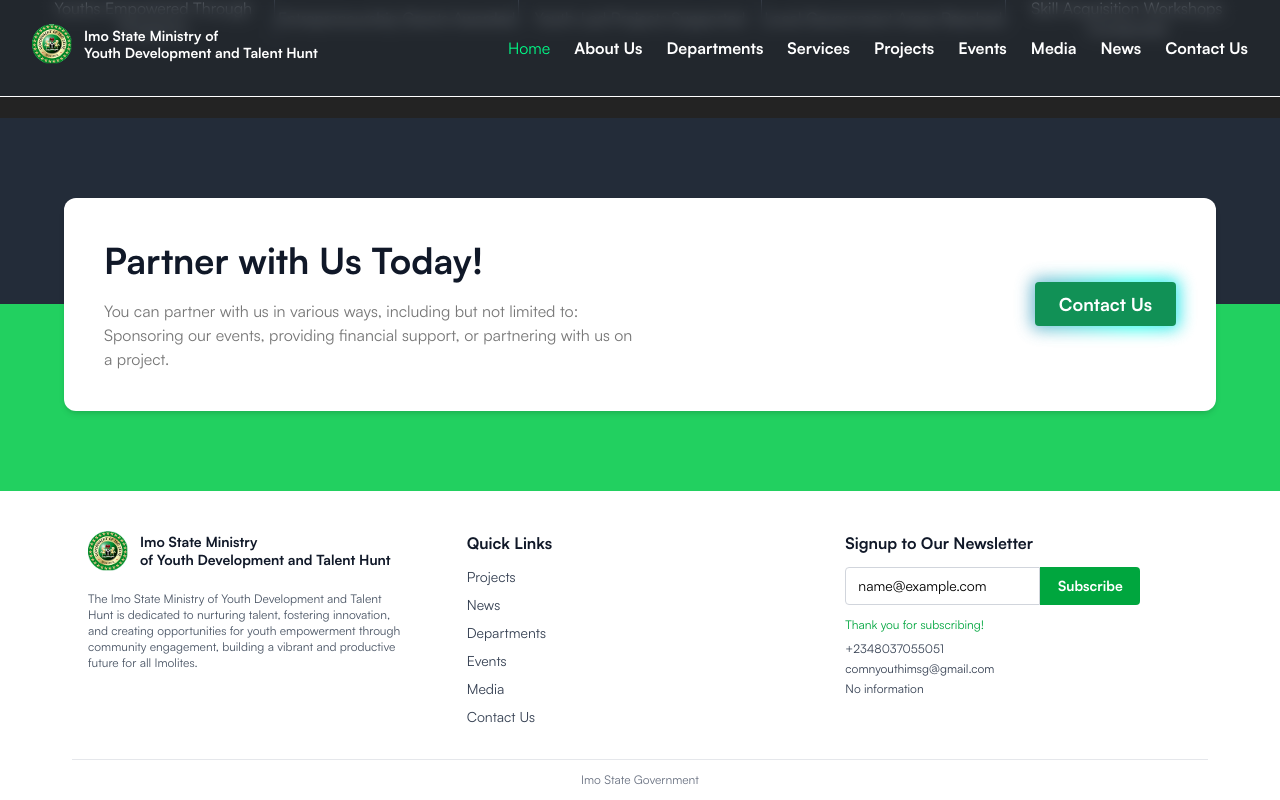
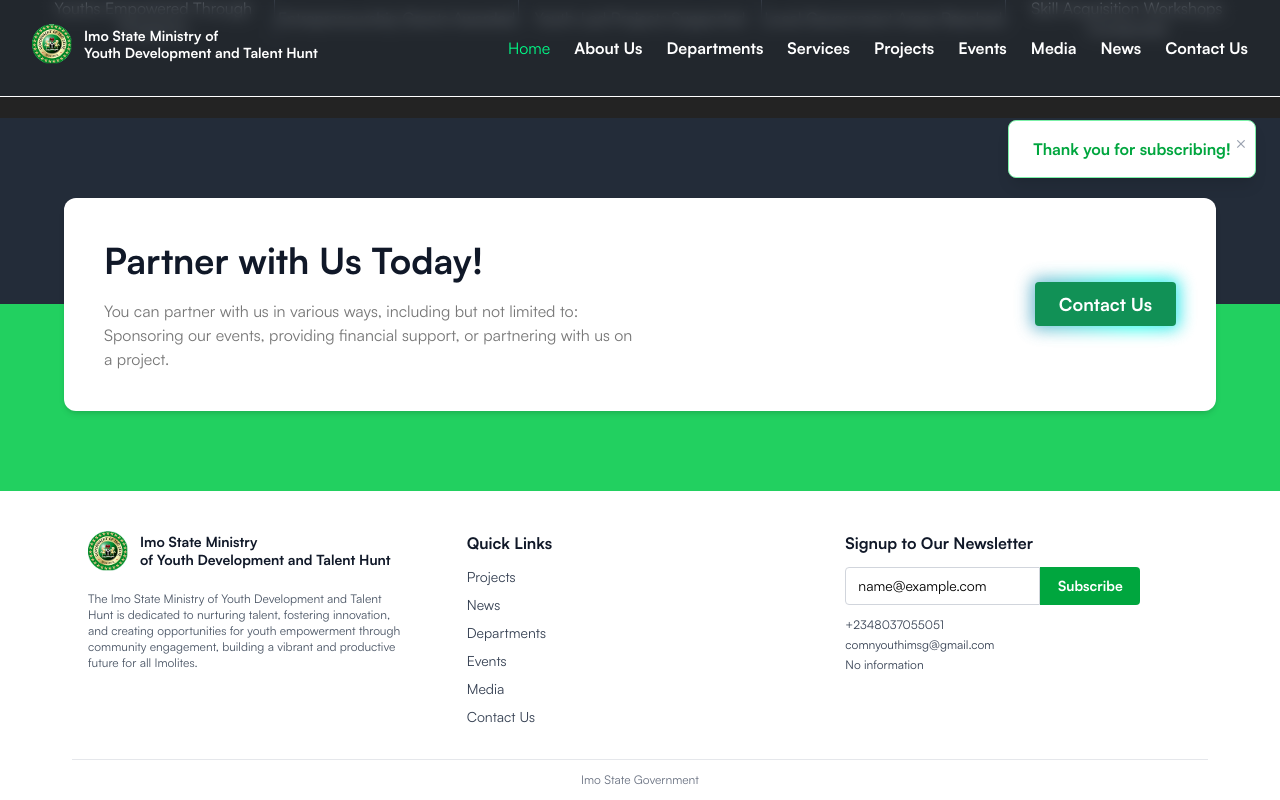
Before and after one commit to IDCLofficial/ministry_of_youth_development, a Next.js app: page / in a window 1280 px wide. Both pictures are taken after typing "name@example.com" into the empty fields and a click on the button "Subscribe". Shown: the part 4151-4951 px from the top of the page. Built offline with nearby package versions, Linux system fonts and the light colour scheme.

Commit message:
corrections made

```diff
--- a/package.json
+++ b/package.json
@@ -13,7 +13,8 @@
     "next": "15.4.1",
     "react": "19.1.0",
     "react-dom": "19.1.0",
-    "react-icons": "^5.5.0"
+    "react-icons": "^5.5.0",
+    "react-toastify": "^11.0.5"
   },
   "devDependencies": {
     "@eslint/eslintrc": "^3",
--- a/src/app/components/Footer.tsx
+++ b/src/app/components/Footer.tsx
@@ -63,6 +63,12 @@
 export default function Footer() {
     const [success, setSuccess] = useState(false);
     const [loading, setLoading] = useState(false);
+    React.useEffect(() => {
+        if (success) {
+            const timer = setTimeout(() => setSuccess(false), 2500);
+            return () => clearTimeout(timer);
+        }
+    }, [success]);
     return (
         <footer className="w-full bg-white pt-10 px-4 lg:px-18">
             <div className="mx-auto px-4 flex flex-col md:flex-row justify-between gap-8 pb-8">
@@ -123,7 +129,28 @@
                     </button>
                 </form>
                 {success && (
-                    <div className="text-green-600 text-xs mb-2 animate-fade-in">Thank you for subscribing!</div>
+                    <div className="fixed right-6 z-50 animate-fade-in top-30">
+                    <div className="bg-white border border-green-300 shadow-lg px-6 py-4 rounded-lg flex items-center gap-3 min-w-[220px] relative">
+                        <span className="text-green-600 text-base font-medium">Thank you for subscribing!</span>
+                        <button
+                        className="absolute top-2 right-2 text-gray-400 hover:text-gray-700 text-lg"
+                        onClick={() => setSuccess(false)}
+                        aria-label="Close"
+                        type="button"
+                        >
+                        &times;
+                        </button>
+                    </div>
+                    <style jsx global>{`
+                        @keyframes fade-in {
+                        from { opacity: 0; transform: translateY(-20px); }
+                        to { opacity: 1; transform: translateY(0); }
+                        }
+                        .animate-fade-in {
+                        animation: fade-in 0.4s cubic-bezier(0.4,0,0.2,1);
+                        }
+                    `}</style>
+                    </div>
                 )}
                 <div className="text-xs text-gray-700 space-y-1 flex flex-col">
                     {info.contact.map((item) => (
```
Also changed, not shown: 1 other file (tests, documents, lock files or other folders).
